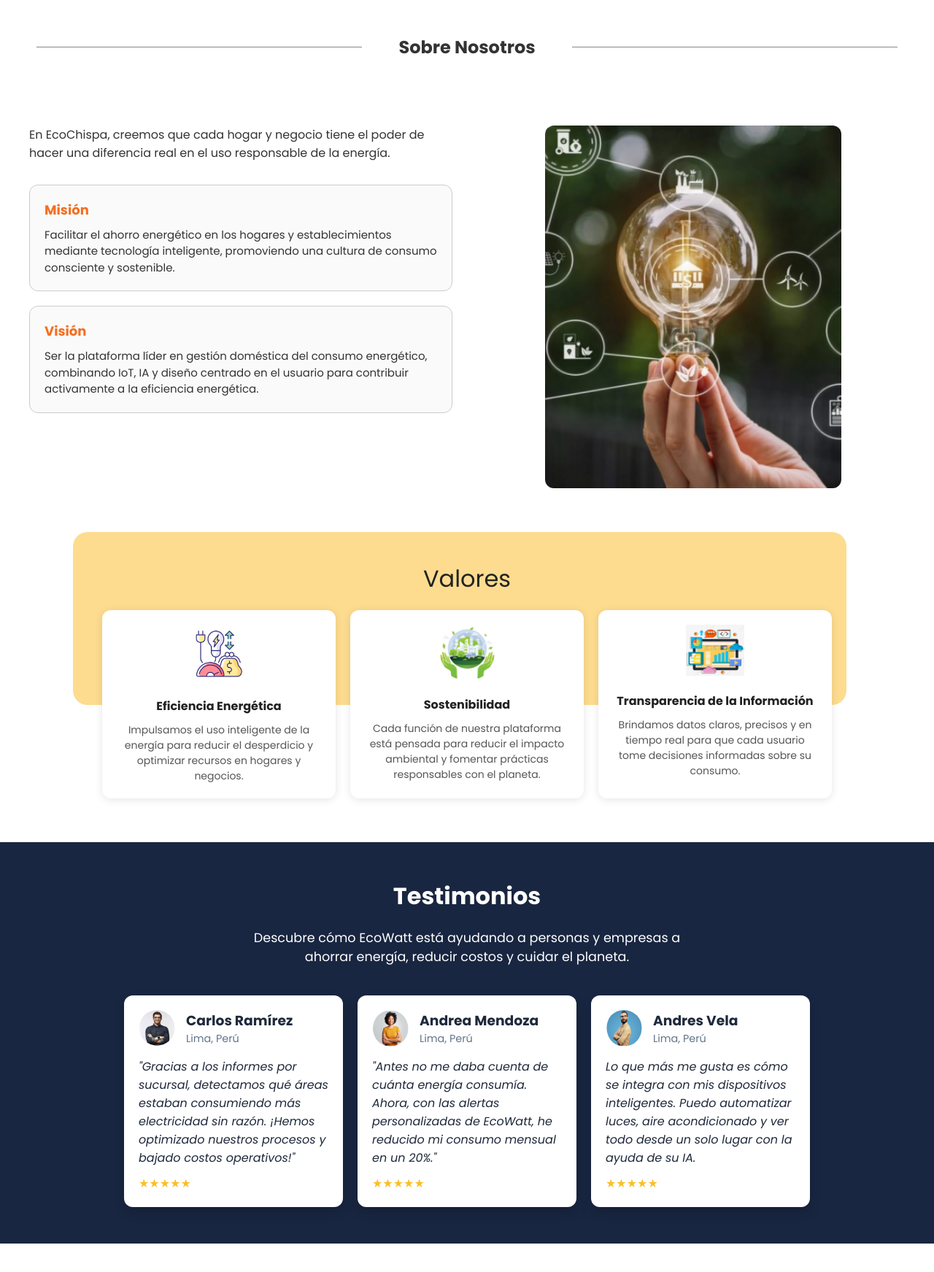
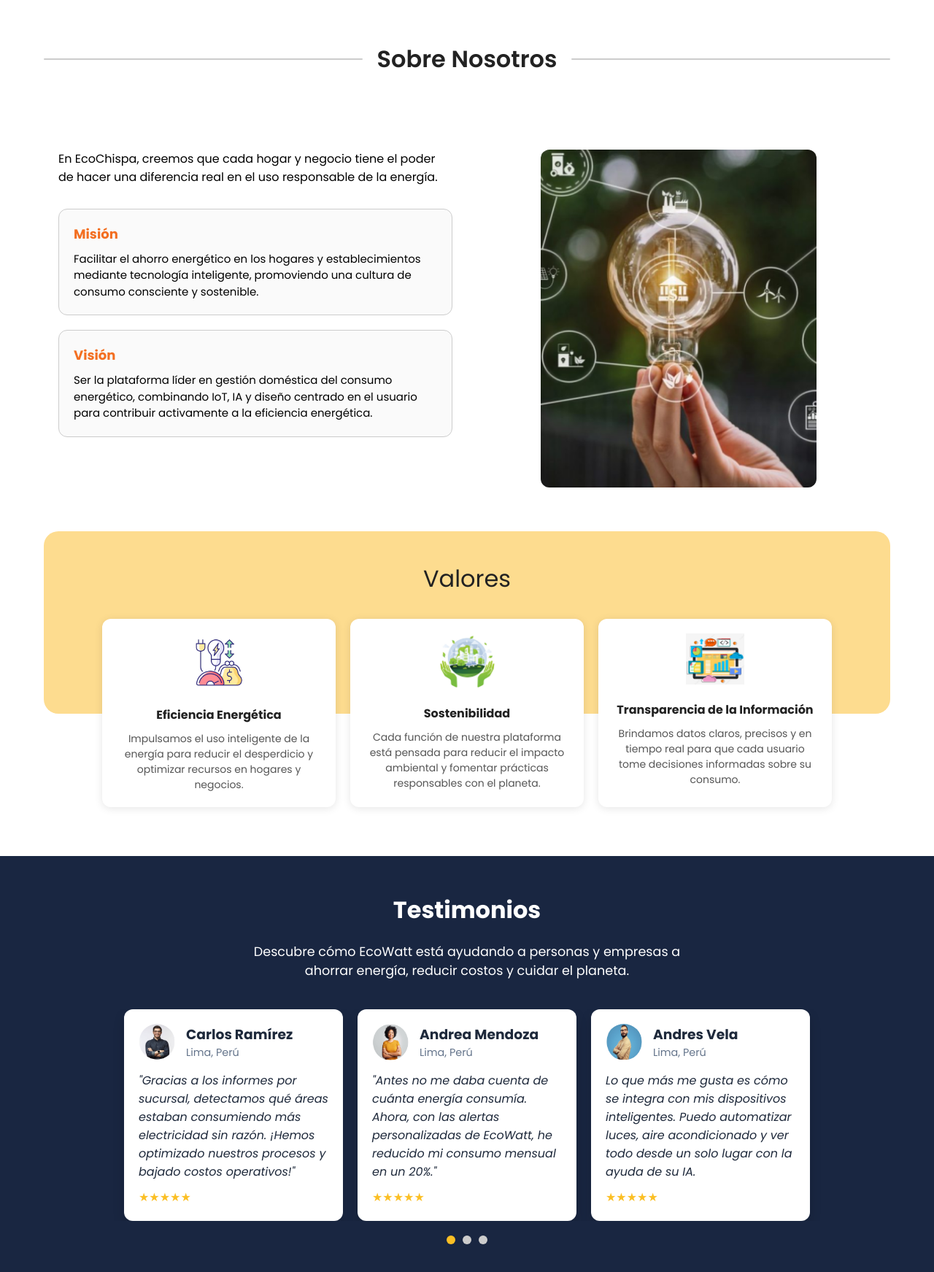
Before and after one commit to EcoWatt-Project/EcoWatt-LandingPage, a plain HTML site: page index.html in a window 1280 px wide. Shown: the part 1781-3524 px from the top of the page at 73% size. Before the commit the page ends 3485 px from the top, so only its background shows below. Drawn offline with Linux system fonts and the light colour scheme.

Commit message:
Fix: name of the labels and design

```diff
--- a/css/aboutus.css
+++ b/css/aboutus.css
@@ -1,31 +1,28 @@
-body {
-  font-family: 'Segoe UI', sans-serif;
-  margin: 0;
-  padding: 0;
-  background-color: #fff;
-  color: #333;
+.separador {
+ width: 100%;
+  display: flex;
+  align-items: center;
+  justify-content: center;
+  gap: 20px;
+  margin: 60px auto;
+  padding: 0 20px;
+  box-sizing: border-box;
+}
+.separador-line {
+  flex: 1;
+  height: 2px;
+  background-color: #ccc;
+  border-radius: 4px;
 }
 
-.separador {
-      display: flex;
-      align-items: center;
+.separador-title {
+  font-size: 2rem;
+  font-weight: 600;
+  color: #222;
+  white-space: nowrap;
   text-align: center;
-      margin: 50px ;
 }
-    .separador::before,
-    .separador::after {
-      content: "";
-      flex: 1;
-      border-bottom: 1px solid #888;
-    }
-    .separador:not(:empty)::before {
-      margin-right: 50px;
-    }
-    .separador:not(:empty)::after {
-      margin-left: 50px;
-    }
-
-.sobre-nosotros {
+.about-us {
   display: flex;
   justify-content: space-between;
   align-items: flex-start;
@@ -34,18 +31,18 @@ body {
   flex-wrap: wrap;
 }
 
-.contenido {
+.content {
   flex: 1;
   min-width: 300px;
 }
 
-.texto-general p {
+.general-text p {
   font-size: 16px;
   line-height: 1.6;
   margin-bottom: 30px;
 }
 
-.tarjeta {
+.about-us .card {
   border: 1px solid #ccc;
   border-radius: 12px;
   padding: 20px;
@@ -53,75 +50,76 @@ body {
   background-color: #fafafa;
 }
 
-.mision strong {
+.about-us .mission strong {
   color: #f36f21;
   display: block;
   font-size: 18px;
   margin-bottom: 10px;
 }
 
-.vision strong {
+.about-us .vision strong {
   color: #f36f21;
   display: block;
   font-size: 18px;
   margin-bottom: 10px;
 }
 
-.tarjeta p {
+.about-us .card p {
   margin: 0;
   font-size: 15px;
   line-height: 1.5;
 }
 
-.imagen {
+.about-us .image {
   flex: 1;
   min-width: 280px;
   display: flex;
   justify-content: center;
-
 }
 
-.imagen img {
+.about-us .image img {
   max-width: 100%;
   border-radius: 12px;
   width: 70%;
   height: auto;
 }
+
 /* VALORES CSS */
-#titulo{
-  text-align: center;
+#titulo {
     font-weight: normal;
     font-size: xx-large;
     color: #222;
-  margin-left:20px;
     margin-bottom: 20px;
+}
 
-}
 .valores-container {
     width: 100%;
     display: flex;
     justify-content: center;
     position: relative;
     padding-bottom: 60px;
-  padding-top: 20px
+    padding-top: 20px;
 }
 
 .valores-box {
-  max-width: 1100px;
     width: 100%;
     position: relative;
+    padding: 0 20px;
+    box-sizing: border-box;
 }
 
 .valores-header {
     text-align: center;
     background-color: #fddc8f;
     height: 65%;
-  padding: 40px 20px;
-  margin-left: 10px;
-  margin-right: 30px;
+    padding: 0 20px 100px 20px;
     border-radius: 20px;
     position: relative;
     z-index: 1;
+    display: flex;
+    justify-content: center;
+    align-items: center;
+    flex-direction: column;
 }
 
 .valores-header .title {
@@ -146,10 +144,11 @@ body {
     border-radius: 12px;
     padding: 20px;
     text-align: center;
-  flex: 1 1 250px;
+    flex: 1 1 280px;
     max-width: 320px;
     box-shadow: 0 2px 12px rgba(0, 0, 0, 0.1);
     transition: transform 0.3s ease;
+    box-sizing: border-box;
 }
 
 .tarjeta-valor:hover {
@@ -174,67 +173,131 @@ body {
     color: #555;
     line-height: 1.5;
 }
+
+
+@media (max-width: 768px) {
+    .valores-header {
+        background-color: transparent;
+        height: auto;
+        padding: 20px 0;
+        margin: 0;
+        border-radius: 0;
+    }
+
+    .valores-tarjetas {
+        margin-top: 0;
+        flex-direction: column;
+        align-items: center;
+        padding-bottom: 20px;
+    }
+
+    .tarjeta-valor {
+        flex: 1 1 90%;
+        max-width: 400px;
+        margin-bottom: 20px;
+    }
+
+    .valores-box {
+        padding: 0 10px;
+    }
+}
+
 /* TESTIMONIOS CSS */
 
-.testimonios {
+.testimonials {
   padding: 50px 20px;
   text-align: center;
   background-color: #192641;
 }
-.testimonios h2 {
+
+.testimonials h2 {
   font-size: xx-large;
   margin-bottom: 20px;
   color: white;
 }
-.subtitulo {
+
+.subtitle {
   max-width: 600px;
   margin: 0 auto 40px;
   font-size: 1.1em;
   color: white;
 }
 
-.contenedor-cards {
+.cards-container {
   display: flex;
   flex-wrap: wrap;
   justify-content: center;
   gap: 20px;
 }
 
-.card {
+.testimonial-card {
   background-color: #ffffff;
   color: #1e293b;
   border-radius: 12px;
   padding: 20px;
   max-width: 300px;
-  box-shadow: 0 8px 16px rgba(0,0,0,0.15);
+  box-shadow: 0 8px 16px rgba(0, 0, 0, 0.15);
   text-align: left;
 }
 
-.usuario {
+.user {
   display: flex;
   align-items: center;
   gap: 15px;
   margin-bottom: 15px;
 }
 
-.usuario .avatar {
+.user .avatar {
   width: 50px;
   height: 50px;
   border-radius: 50%;
 }
 
-.ubicacion {
+.location {
   font-size: 0.9em;
   color: #64748b;
   margin: 0;
 }
 
-.comentario {
+.comment {
   font-style: italic;
   margin: 10px 0;
 }
 
-.estrellas {
+.stars {
   color: #fbbf24;
   margin-top: 10px;
 }
+
+.slider-wrapper {
+  overflow: hidden;
+  width: 100%;
+  display: flex;
+  justify-content: center;
+}
+
+.cards-container {
+  display: flex;
+  transition: transform 0.5s ease;
+  width: max-content;
+}
+
+.slider-dots {
+  margin-top: 20px;
+  display: flex;
+  justify-content: center;
+  gap: 10px;
+}
+
+.dot {
+  width: 12px;
+  height: 12px;
+  border-radius: 50%;
+  background-color: #ccc;
+  cursor: pointer;
+  transition: background-color 0.3s ease;
+}
+
+.dot.active {
+  background-color: #fbbf24;
+}
--- a/index.html
+++ b/index.html
@@ -176,40 +176,44 @@
 
 
          <!-- PARTE RODRIGO -->
-        <div class="separador">
-            <h2 class="title">Sobre Nosotros</h2>
+        <div class="separador container">
+            <div class="separador-line"></div>
+            <h2 class="separador-title">Sobre Nosotros</h2>
+            <div class="separador-line"></div>
         </div>
-      <section class="sobre-nosotros">
-    <div class="contenido">
-      <div class="texto-general">
+        <section class="about-us container">
+        <div class="content">
+
+            <div class="general-text">
             <p>
                 En EcoChispa, creemos que cada hogar y negocio tiene el poder de
                 hacer una diferencia real en el uso responsable de la energía.
             </p>
             </div>
 
-      <div class="tarjeta mision">
+            <div class="card mission">
             <strong>Misión</strong>
             <p>
                 Facilitar el ahorro energético en los hogares y establecimientos mediante tecnología inteligente, promoviendo una cultura de consumo consciente y sostenible.
             </p>
             </div>
 
-      <div class="tarjeta vision">
+            <div class="card vision">
             <strong>Visión</strong>
             <p>
                 Ser la plataforma líder en gestión doméstica del consumo energético, combinando IoT, IA y diseño centrado en el usuario para contribuir activamente a la eficiencia energética.
             </p>
             </div>
+
         </div>
 
-    <div class="imagen">
+        <div class="image">
             <img src="img/img-sobrenostros-banenr.png" alt="Imagen de energía">
         </div>
         </section>
 
            <!--SECTION PARTE-->
-<section class="valores-container">
+        <section class="valores-container container">
         <div class="valores-box">
             <div class="valores-header">
             <h2 id="titulo">Valores</h2>
@@ -238,50 +242,61 @@
         </section>
 
     <!--testimonios-->
-<section class="testimonios">
+        <section class="testimonials">
         <h2>Testimonios</h2>
-    <p class="subtitulo">
+        <p class="subtitle">
             Descubre cómo EcoWatt está ayudando a personas y empresas a ahorrar energía, reducir costos y cuidar el planeta.
         </p>
 
-    <div class="contenedor-cards">
-      <div class="card">
-        <div class="usuario">
+        <div class="slider-wrapper">
+        <div class="cards-container" id="testimonial-slider">
+            <div class="testimonial-card">
+                <div class="user">
                     <img src="img/testimonio-1.png" alt="Foto de Carlos" class="avatar">
                     <div>
                     <h3>Carlos Ramírez</h3>
-            <p class="ubicacion">Lima, Perú</p>
+                    <p class="location">Lima, Perú</p>
                     </div>
                 </div>
-        <p class="comentario">"Gracias a los informes por sucursal, detectamos qué áreas estaban consumiendo más electricidad sin razón. ¡Hemos optimizado nuestros procesos y bajado costos operativos!"</p>
-        <p class="estrellas">★★★★★</p>
+                <p class="comment">"Gracias a los informes por sucursal, detectamos qué áreas estaban consumiendo más electricidad sin razón. ¡Hemos optimizado nuestros procesos y bajado costos operativos!"</p>
+                <p class="stars">★★★★★</p>
             </div>
 
-      <div class="card">
-        <div class="usuario">
+            <div class="testimonial-card">
+                <div class="user">
                     <img src="img/testimonio-2.png" alt="Foto de Andrea" class="avatar">
                     <div>
                     <h3>Andrea Mendoza</h3>
-            <p class="ubicacion">Lima, Perú</p>
+                    <p class="location">Lima, Perú</p>
                     </div>
                 </div>
-        <p class="comentario">"Antes no me daba cuenta de cuánta energía consumía. Ahora, con las alertas personalizadas de EcoWatt, he reducido mi consumo mensual en un 20%."</p>
-        <p class="estrellas">★★★★★</p>
+                <p class="comment">"Antes no me daba cuenta de cuánta energía consumía. Ahora, con las alertas personalizadas de EcoWatt, he reducido mi consumo mensual en un 20%."</p>
+                <p class="stars">★★★★★</p>
             </div>
 
-      <div class="card">
-        <div class="usuario">
+            <div class="testimonial-card">
+                <div class="user">
                     <img src="img/testimonio-3.png" alt="Foto de Andrés" class="avatar">
                     <div>
                     <h3>Andres Vela</h3>
-            <p class="ubicacion">Lima, Perú</p>
+                    <p class="location">Lima, Perú</p>
                     </div>
                 </div>
-        <p class="comentario">Lo que más me gusta es cómo se integra con mis dispositivos inteligentes. Puedo automatizar luces, aire acondicionado y ver todo desde un solo lugar con la ayuda de su IA.</p>
-        <p class="estrellas">★★★★★</p>
+                <p class="comment">Lo que más me gusta es cómo se integra con mis dispositivos inteligentes. Puedo automatizar luces, aire acondicionado y ver todo desde un solo lugar con la ayuda de su IA.</p>
+                <p class="stars">★★★★★</p>
             </div>
         </div>
+        </div>
+
+        <div class="slider-dots">
+            <span class="dot active" data-index="0"></span>
+            <span class="dot" data-index="1"></span>
+            <span class="dot" data-index="2"></span>
+        </div>
+
         </section>
+
+
     </main>
 
     <script src="js/script.js"></script>
--- a/js/script.js
+++ b/js/script.js
@@ -1,3 +1,37 @@
+document.addEventListener('DOMContentLoaded', function () {
+  const sliderTst = document.getElementById('testimonial-slider');
+  const dots = document.querySelectorAll('.dot');
+
+  let currentSlide = 0;
+  const cardsPerView = 3;
+
+  function updateSlider() {
+    const card = sliderTst.querySelector('.testimonial-card');
+    if (!card) return;
+
+    const cardWidth = card.offsetWidth + 20; // Card width + gap
+    const offset = cardWidth * cardsPerView * currentSlide;
+
+    sliderTst.style.transform = `translateX(-${offset}px)`;
+
+    dots.forEach(dot => dot.classList.remove('active'));
+    if (dots[currentSlide]) {
+      dots[currentSlide].classList.add('active');
+    }
+  }
+
+  dots.forEach(dot => {
+    dot.addEventListener('click', () => {
+      const index = parseInt(dot.getAttribute('data-index'));
+      currentSlide = index;
+      updateSlider();
+    });
+  });
+
+  updateSlider();
+});
+
+
 // Navbar
 window.addEventListener("scroll", function() {
     const navbar = document.querySelector(".menu-section");
```
Lines whose indentation alone changed are shown as unchanged.
